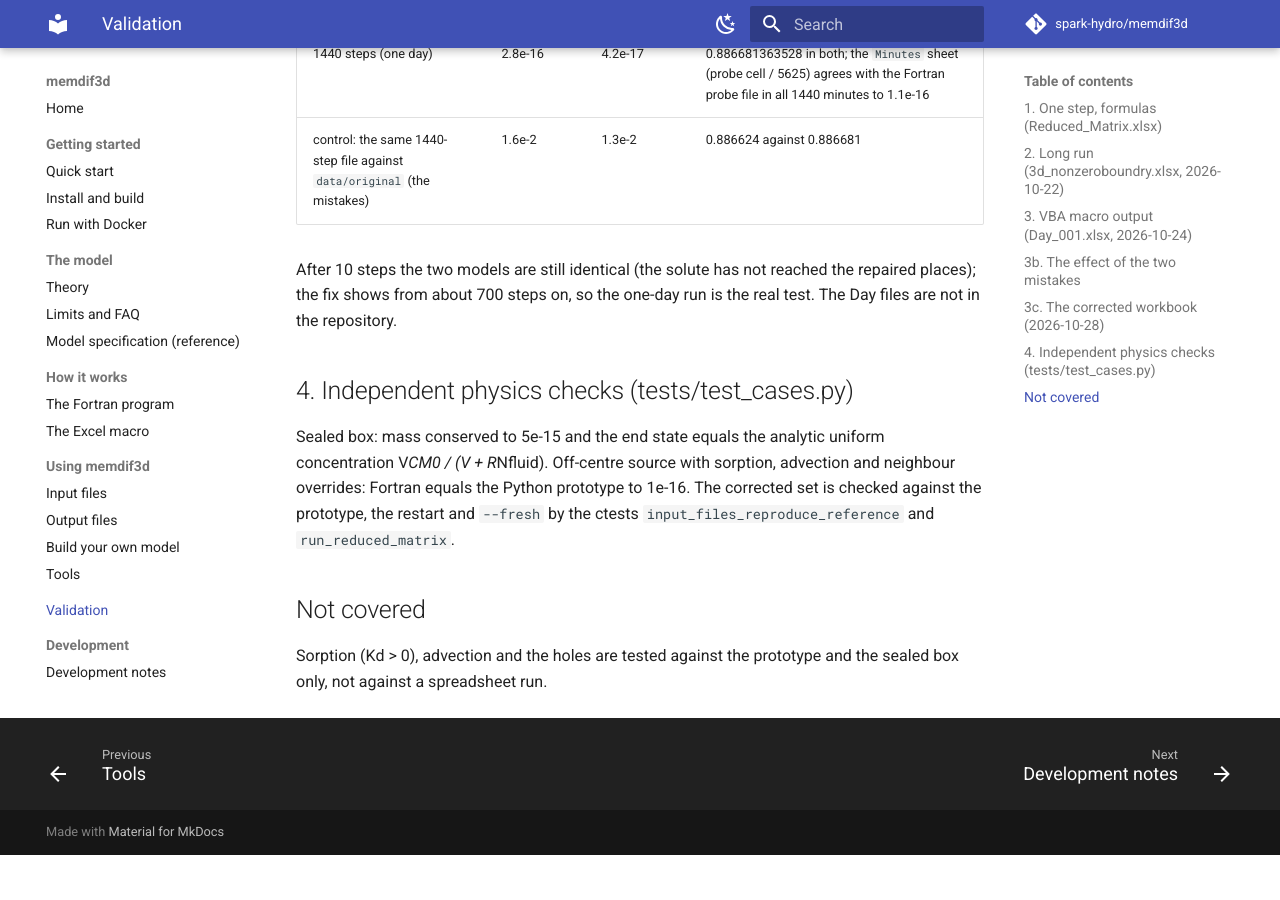
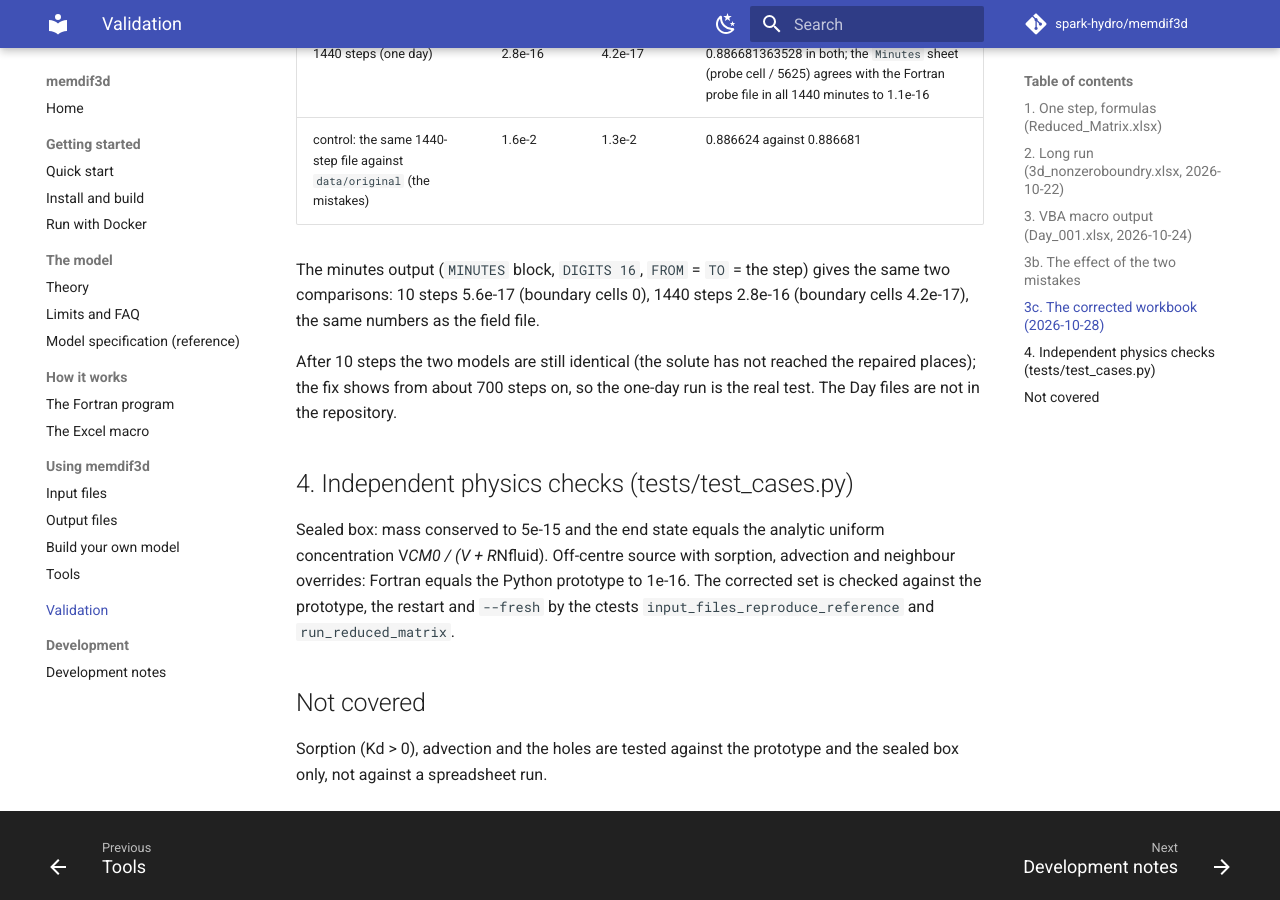
Before and after one commit to spark-hydro/memdif3d, an MkDocs documentation site: the page built from docs/VALIDATION.md, in a window 1280 px wide and 900 px high, scrolled down 2870 px. Built offline with MkDocs 1.6.1 and Material for MkDocs 9.7.7, drawn with Linux system fonts in a browser that asks for light colours; comment, search, counter and statistics services are not loaded; before the commit the page ends 3725 px from its top, so only the background shows below that.

Commit message:
VALIDATION: minutes output agrees with the Excel macro results
Co-Authored-By: Claude Sonnet 5.5 <noreply@anthropic.com>

```diff
--- a/docs/VALIDATION.md
+++ b/docs/VALIDATION.md
@@ -58,6 +58,8 @@ The two irregularities were confirmed as mistakes. `tools/fix_reduced_matrix_xls
 | 1440 steps (one day) | 2.8e-16 | 4.2e-17 | 0.886681363528 in both; the `Minutes` sheet (probe cell / 5625) agrees with the Fortran probe file in all 1440 minutes to 1.1e-16 |
 | control: the same 1440-step file against `data/original` (the mistakes) | 1.6e-2 | 1.3e-2 | 0.886624 against 0.886681 |
 
+The minutes output (`MINUTES` block, `DIGITS 16`, `FROM` = `TO` = the step) gives the same two comparisons: 10 steps 5.6e-17 (boundary cells 0), 1440 steps 2.8e-16 (boundary cells 4.2e-17), the same numbers as the field file.
+
 After 10 steps the two models are still identical (the solute has not reached the repaired places); the fix shows from about 700 steps on, so the one-day run is the real test. The Day files are not in the repository.
 
 ## 4. Independent physics checks (tests/test_cases.py)
```
